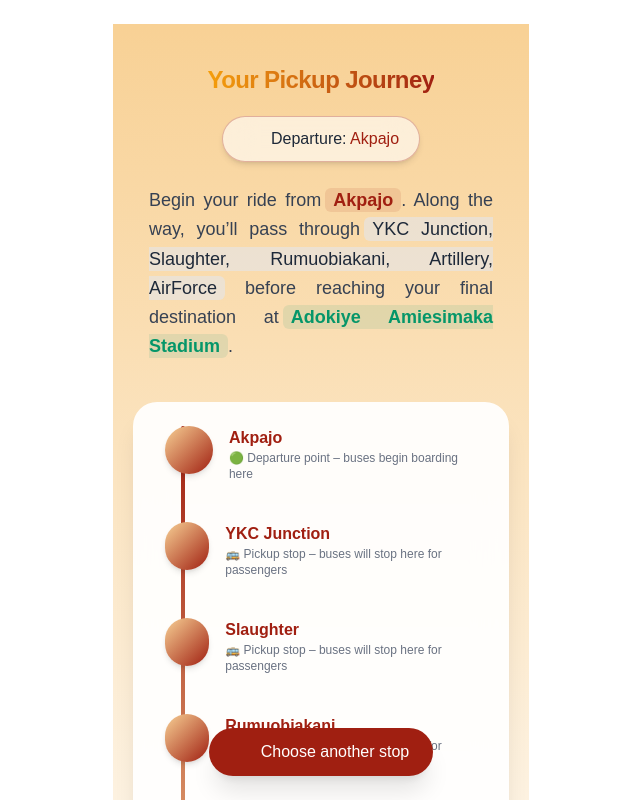
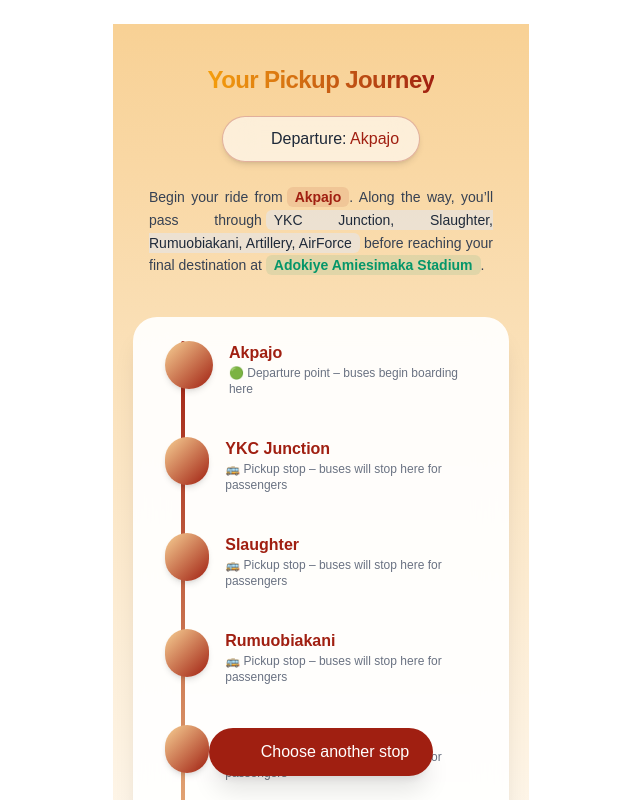
Before and after one commit to Aduraleke/CCRW-PH-RouteMap, a Next.js app: page /locations/stop1 in a window 1280 px wide. Shown: the top 800 px of the page, without its empty margins (319-959 px from the left). Built offline with nearby package versions, Linux system fonts and the light colour scheme; some icons are missing.

Commit message:
All route Data updated

```diff
--- a/src/app/locations/[id]/page.tsx
+++ b/src/app/locations/[id]/page.tsx
@@ -100,7 +100,7 @@ export default function LocationPage() {
             initial={{ opacity: 0, y: 20 }}
             animate={{ opacity: 1, y: 0 }}
             transition={{ duration: 0.8, delay: 0.6 }}
-            className="mt-6 text-base sm:text-lg text-gray-700 max-w-xl leading-relaxed relative z-10 text-justify"
+            className="mt-6 text-sm sm:text-sm text-gray-700 max-w-xl leading-relaxed relative z-10 text-justify"
           >
             Begin your ride from
             <span className="ml-1 px-2 py-0.5 rounded-md bg-[#a01f11]/10 text-[#a01f11] font-semibold">
```
